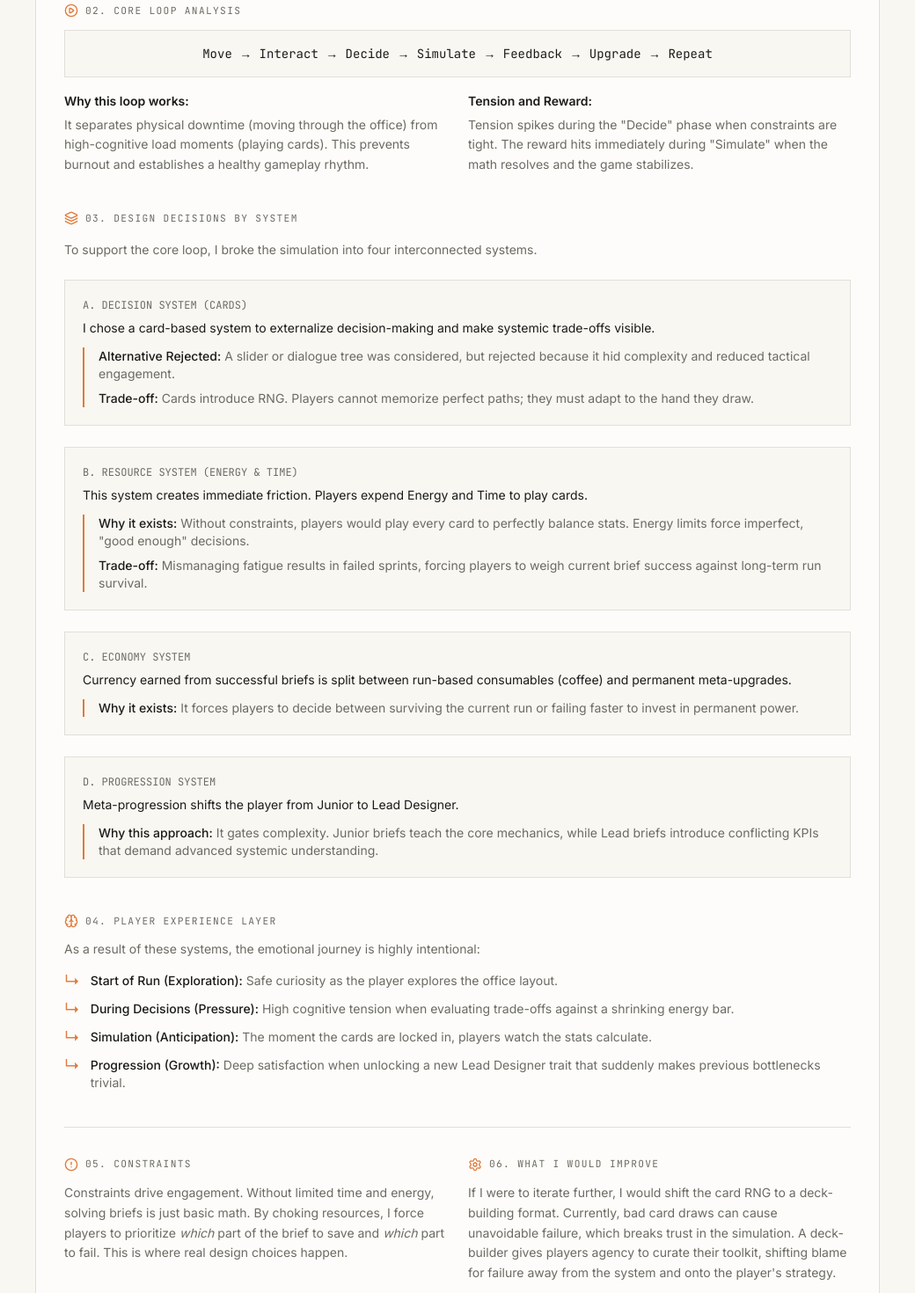
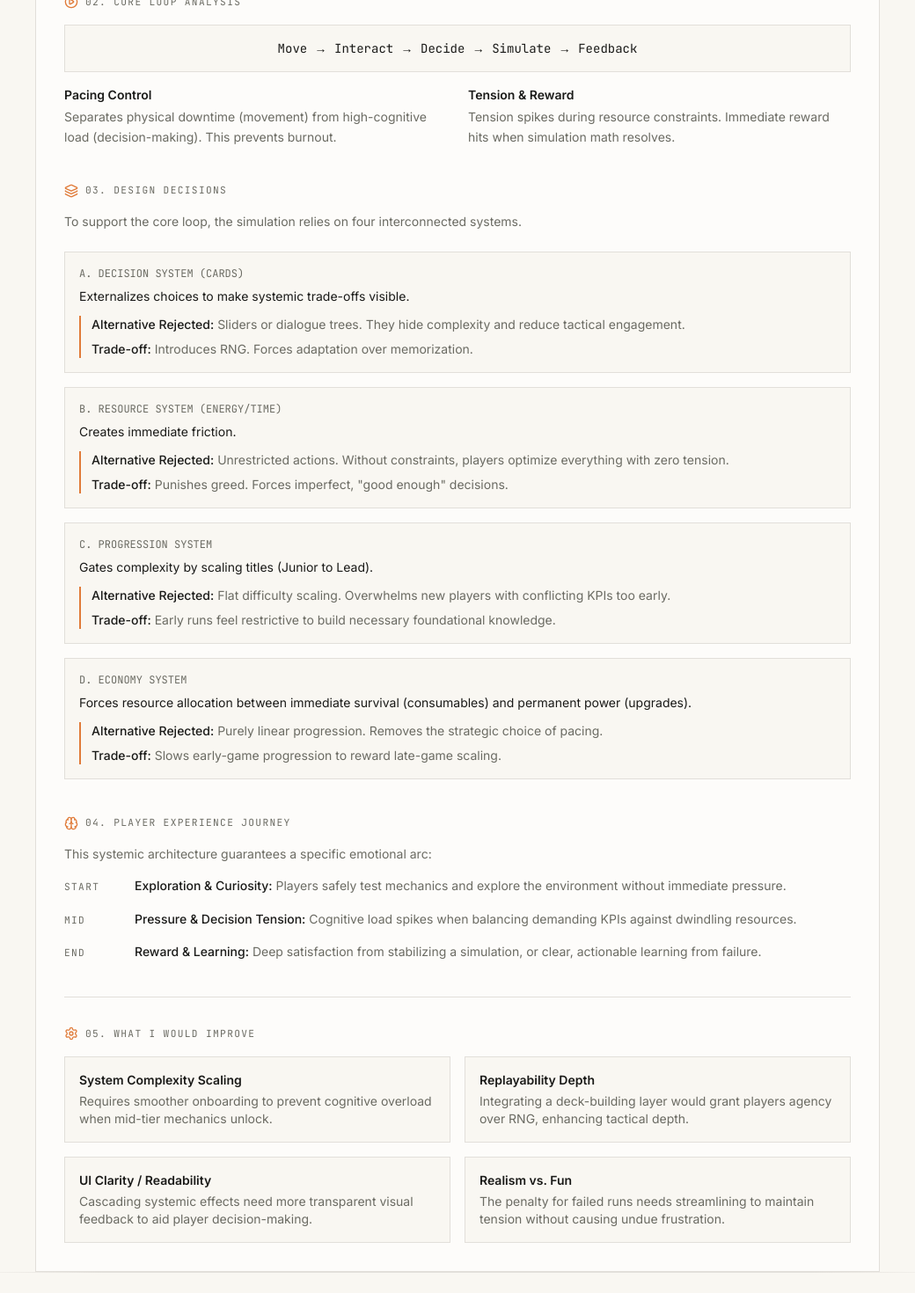
Before and after one commit to Shreyanshdixit6206/GDD-Portfolio, a Next.js app: page / in a window 1280 px wide. Shown: the part 4120-5590 px from the top of the page at 88% size, without its empty margins (120-1160 px from the left). Built offline with nearby package versions, Linux system fonts and the light colour scheme.

Commit message:
Final polish of Spawn Point Case Study for hiring manager review

```diff
--- a/src/components/sections/SpawnPointCaseStudy.tsx
+++ b/src/components/sections/SpawnPointCaseStudy.tsx
@@ -1,7 +1,7 @@
 "use client";
 
 import { motion } from "framer-motion";
-import { GitMerge, Brain, Layers, PlayCircle, Settings, AlertCircle, Lightbulb } from "lucide-react";
+import { GitMerge, Brain, Layers, PlayCircle, Settings, Lightbulb } from "lucide-react";
 import SectionWrapper, { itemVariants } from "../ui/SectionWrapper";
 
 export default function SpawnPointCaseStudy() {
@@ -44,44 +44,45 @@ export default function SpawnPointCaseStudy() {
 
           {/* 1. WHY THIS GAME EXISTS */}
           <section>
-            <div className="flex items-center gap-2 mb-3">
+            <div className="flex items-center gap-2 mb-4">
               <Lightbulb size={16} className="text-[var(--color-accent)]" />
               <span className="mono-label text-[var(--color-accent)]">01. WHY THIS GAME EXISTS</span>
             </div>
-            <p className="text-[var(--color-text)] leading-relaxed text-sm md:text-base mb-3">
-              My design goal was to simulate the actual tension of game development. I chose a roguelike structure because it perfectly mirrors iterative design—failing, learning, and upgrading to try again.
-            </p>
-            <p className="text-[var(--color-text-secondary)] leading-relaxed text-sm md:text-base">
-              The targeted player behavior is strategic resource management. I want players to experience the pressure of balancing ideal mechanics against harsh operational constraints (e.g., sacrificing short-term monetization to stabilize long-term retention).
-            </p>
+            <div className="space-y-3">
+              <p className="text-[var(--color-text)] text-sm md:text-base leading-relaxed">
+                <span className="font-semibold">Intent:</span> To simulate the tension of game development.
+              </p>
+              <p className="text-[var(--color-text-secondary)] text-sm md:text-base leading-relaxed">
+                <span className="text-[var(--color-text)] font-semibold">Roguelike Structure:</span> Mirrors iterative design—failing, learning, and upgrading.
+              </p>
+              <p className="text-[var(--color-text-secondary)] text-sm md:text-base leading-relaxed">
+                <span className="text-[var(--color-text)] font-semibold">Player Behavior:</span> Tests strategic resource management. Players must balance ideal mechanics against harsh operational constraints.
+              </p>
+            </div>
           </section>
 
           {/* 2. CORE LOOP ANALYSIS */}
           <section>
-            <div className="flex items-center gap-2 mb-3">
+            <div className="flex items-center gap-2 mb-4">
               <PlayCircle size={16} className="text-[var(--color-accent)]" />
               <span className="mono-label text-[var(--color-accent)]">02. CORE LOOP ANALYSIS</span>
             </div>
             <div className="p-4 bg-[var(--color-bg)] border border-[var(--color-border)] mb-4">
               <p className="font-mono text-sm text-[var(--color-text)] text-center">
-                Move → Interact → Decide → Simulate → Feedback → Upgrade → Repeat
+                Move → Interact → Decide → Simulate → Feedback
               </p>
             </div>
             <div className="grid md:grid-cols-2 gap-6">
               <div>
-                <p className="text-[var(--color-text)] leading-relaxed text-sm mb-1 font-semibold">
-                  Why this loop works:
-                </p>
+                <p className="text-[var(--color-text)] text-sm mb-1 font-semibold">Pacing Control</p>
                 <p className="text-[var(--color-text-secondary)] text-sm leading-relaxed">
-                  It separates physical downtime (moving through the office) from high-cognitive load moments (playing cards). This prevents burnout and establishes a healthy gameplay rhythm.
+                  Separates physical downtime (movement) from high-cognitive load (decision-making). This prevents burnout.
                 </p>
               </div>
               <div>
-                <p className="text-[var(--color-text)] leading-relaxed text-sm mb-1 font-semibold">
-                  Tension and Reward:
-                </p>
+                <p className="text-[var(--color-text)] text-sm mb-1 font-semibold">Tension & Reward</p>
                 <p className="text-[var(--color-text-secondary)] text-sm leading-relaxed">
-                  Tension spikes during the "Decide" phase when constraints are tight. The reward hits immediately during "Simulate" when the math resolves and the game stabilizes.
+                  Tension spikes during resource constraints. Immediate reward hits when simulation math resolves.
                 </p>
               </div>
             </div>
@@ -91,67 +92,73 @@ export default function SpawnPointCaseStudy() {
           <section>
             <div className="flex items-center gap-2 mb-4">
               <Layers size={16} className="text-[var(--color-accent)]" />
-              <span className="mono-label text-[var(--color-accent)]">03. DESIGN DECISIONS BY SYSTEM</span>
+              <span className="mono-label text-[var(--color-accent)]">03. DESIGN DECISIONS</span>
             </div>
             <p className="text-[var(--color-text-secondary)] text-sm mb-6">
-              To support the core loop, I broke the simulation into four interconnected systems.
+              To support the core loop, the simulation relies on four interconnected systems.
             </p>
 
-            <div className="space-y-6">
+            <div className="space-y-4">
               {/* Decision System */}
-              <div className="border border-[var(--color-border)] p-5 bg-[var(--color-bg)]">
+              <div className="border border-[var(--color-border)] p-4 bg-[var(--color-bg)]">
                 <span className="font-mono text-xs text-[var(--color-text-secondary)] block mb-2">A. DECISION SYSTEM (CARDS)</span>
                 <p className="text-sm text-[var(--color-text)] mb-3">
-                  I chose a card-based system to externalize decision-making and make systemic trade-offs visible.
+                  Externalizes choices to make systemic trade-offs visible.
                 </p>
-                <div className="pl-4 border-l-2 border-[var(--color-accent)] space-y-2">
+                <div className="pl-3 border-l-2 border-[var(--color-accent)] space-y-2">
                   <p className="text-sm text-[var(--color-text-secondary)]">
-                    <span className="text-[var(--color-text)] font-medium">Alternative Rejected:</span> A slider or dialogue tree was considered, but rejected because it hid complexity and reduced tactical engagement.
+                    <span className="text-[var(--color-text)] font-medium">Alternative Rejected:</span> Sliders or dialogue trees. They hide complexity and reduce tactical engagement.
                   </p>
                   <p className="text-sm text-[var(--color-text-secondary)]">
-                    <span className="text-[var(--color-text)] font-medium">Trade-off:</span> Cards introduce RNG. Players cannot memorize perfect paths; they must adapt to the hand they draw.
+                    <span className="text-[var(--color-text)] font-medium">Trade-off:</span> Introduces RNG. Forces adaptation over memorization.
                   </p>
                 </div>
               </div>
 
               {/* Resource System */}
-              <div className="border border-[var(--color-border)] p-5 bg-[var(--color-bg)]">
-                <span className="font-mono text-xs text-[var(--color-text-secondary)] block mb-2">B. RESOURCE SYSTEM (ENERGY & TIME)</span>
+              <div className="border border-[var(--color-border)] p-4 bg-[var(--color-bg)]">
+                <span className="font-mono text-xs text-[var(--color-text-secondary)] block mb-2">B. RESOURCE SYSTEM (ENERGY/TIME)</span>
                 <p className="text-sm text-[var(--color-text)] mb-3">
-                  This system creates immediate friction. Players expend Energy and Time to play cards.
+                  Creates immediate friction.
                 </p>
-                <div className="pl-4 border-l-2 border-[var(--color-accent)] space-y-2">
+                <div className="pl-3 border-l-2 border-[var(--color-accent)] space-y-2">
                   <p className="text-sm text-[var(--color-text-secondary)]">
-                    <span className="text-[var(--color-text)] font-medium">Why it exists:</span> Without constraints, players would play every card to perfectly balance stats. Energy limits force imperfect, "good enough" decisions.
+                    <span className="text-[var(--color-text)] font-medium">Alternative Rejected:</span> Unrestricted actions. Without constraints, players optimize everything with zero tension.
                   </p>
                   <p className="text-sm text-[var(--color-text-secondary)]">
-                    <span className="text-[var(--color-text)] font-medium">Trade-off:</span> Mismanaging fatigue results in failed sprints, forcing players to weigh current brief success against long-term run survival.
+                    <span className="text-[var(--color-text)] font-medium">Trade-off:</span> Punishes greed. Forces imperfect, "good enough" decisions.
+                  </p>
+                </div>
+              </div>
+
+              {/* Progression System */}
+              <div className="border border-[var(--color-border)] p-4 bg-[var(--color-bg)]">
+                <span className="font-mono text-xs text-[var(--color-text-secondary)] block mb-2">C. PROGRESSION SYSTEM</span>
+                <p className="text-sm text-[var(--color-text)] mb-3">
+                  Gates complexity by scaling titles (Junior to Lead).
+                </p>
+                <div className="pl-3 border-l-2 border-[var(--color-accent)] space-y-2">
+                  <p className="text-sm text-[var(--color-text-secondary)]">
+                    <span className="text-[var(--color-text)] font-medium">Alternative Rejected:</span> Flat difficulty scaling. Overwhelms new players with conflicting KPIs too early.
+                  </p>
+                  <p className="text-sm text-[var(--color-text-secondary)]">
+                    <span className="text-[var(--color-text)] font-medium">Trade-off:</span> Early runs feel restrictive to build necessary foundational knowledge.
                   </p>
                 </div>
               </div>
 
               {/* Economy System */}
-              <div className="border border-[var(--color-border)] p-5 bg-[var(--color-bg)]">
-                <span className="font-mono text-xs text-[var(--color-text-secondary)] block mb-2">C. ECONOMY SYSTEM</span>
+              <div className="border border-[var(--color-border)] p-4 bg-[var(--color-bg)]">
+                <span className="font-mono text-xs text-[var(--color-text-secondary)] block mb-2">D. ECONOMY SYSTEM</span>
                 <p className="text-sm text-[var(--color-text)] mb-3">
-                  Currency earned from successful briefs is split between run-based consumables (coffee) and permanent meta-upgrades.
+                  Forces resource allocation between immediate survival (consumables) and permanent power (upgrades).
                 </p>
-                <div className="pl-4 border-l-2 border-[var(--color-accent)] space-y-2">
+                <div className="pl-3 border-l-2 border-[var(--color-accent)] space-y-2">
                   <p className="text-sm text-[var(--color-text-secondary)]">
-                    <span className="text-[var(--color-text)] font-medium">Why it exists:</span> It forces players to decide between surviving the current run or failing faster to invest in permanent power.
+                    <span className="text-[var(--color-text)] font-medium">Alternative Rejected:</span> Purely linear progression. Removes the strategic choice of pacing.
                   </p>
-                </div>
-              </div>
-
-              {/* Progression System */}
-              <div className="border border-[var(--color-border)] p-5 bg-[var(--color-bg)]">
-                <span className="font-mono text-xs text-[var(--color-text-secondary)] block mb-2">D. PROGRESSION SYSTEM</span>
-                <p className="text-sm text-[var(--color-text)] mb-3">
-                  Meta-progression shifts the player from Junior to Lead Designer.
-                </p>
-                <div className="pl-4 border-l-2 border-[var(--color-accent)] space-y-2">
                   <p className="text-sm text-[var(--color-text-secondary)]">
-                    <span className="text-[var(--color-text)] font-medium">Why this approach:</span> It gates complexity. Junior briefs teach the core mechanics, while Lead briefs introduce conflicting KPIs that demand advanced systemic understanding.
+                    <span className="text-[var(--color-text)] font-medium">Trade-off:</span> Slows early-game progression to reward late-game scaling.
                   </p>
                 </div>
               </div>
@@ -160,55 +167,54 @@ export default function SpawnPointCaseStudy() {
 
           {/* 4. PLAYER EXPERIENCE LAYER */}
           <section>
-            <div className="flex items-center gap-2 mb-3">
+            <div className="flex items-center gap-2 mb-4">
               <Brain size={16} className="text-[var(--color-accent)]" />
-              <span className="mono-label text-[var(--color-accent)]">04. PLAYER EXPERIENCE LAYER</span>
+              <span className="mono-label text-[var(--color-accent)]">04. PLAYER EXPERIENCE JOURNEY</span>
             </div>
             <p className="text-[var(--color-text-secondary)] text-sm mb-4">
-              As a result of these systems, the emotional journey is highly intentional:
+              This systemic architecture guarantees a specific emotional arc:
             </p>
-            <ul className="space-y-3">
-              <li className="flex gap-3">
-                <span className="text-[var(--color-accent)] text-lg leading-none mt-0.5">↳</span>
-                <p className="text-[var(--color-text-secondary)] text-sm"><span className="text-[var(--color-text)] font-medium">Start of Run (Exploration):</span> Safe curiosity as the player explores the office layout.</p>
-              </li>
-              <li className="flex gap-3">
-                <span className="text-[var(--color-accent)] text-lg leading-none mt-0.5">↳</span>
-                <p className="text-[var(--color-text-secondary)] text-sm"><span className="text-[var(--color-text)] font-medium">During Decisions (Pressure):</span> High cognitive tension when evaluating trade-offs against a shrinking energy bar.</p>
-              </li>
-              <li className="flex gap-3">
-                <span className="text-[var(--color-accent)] text-lg leading-none mt-0.5">↳</span>
-                <p className="text-[var(--color-text-secondary)] text-sm"><span className="text-[var(--color-text)] font-medium">Simulation (Anticipation):</span> The moment the cards are locked in, players watch the stats calculate.</p>
-              </li>
-              <li className="flex gap-3">
-                <span className="text-[var(--color-accent)] text-lg leading-none mt-0.5">↳</span>
-                <p className="text-[var(--color-text-secondary)] text-sm"><span className="text-[var(--color-text)] font-medium">Progression (Growth):</span> Deep satisfaction when unlocking a new Lead Designer trait that suddenly makes previous bottlenecks trivial.</p>
-              </li>
-            </ul>
+            <div className="space-y-4">
+              <div className="flex gap-4 items-start">
+                <span className="mono-label text-[var(--color-text)] mt-0.5 w-16 shrink-0">START</span>
+                <p className="text-[var(--color-text-secondary)] text-sm"><span className="text-[var(--color-text)] font-medium">Exploration & Curiosity:</span> Players safely test mechanics and explore the environment without immediate pressure.</p>
+              </div>
+              <div className="flex gap-4 items-start">
+                <span className="mono-label text-[var(--color-text)] mt-0.5 w-16 shrink-0">MID</span>
+                <p className="text-[var(--color-text-secondary)] text-sm"><span className="text-[var(--color-text)] font-medium">Pressure & Decision Tension:</span> Cognitive load spikes when balancing demanding KPIs against dwindling resources.</p>
+              </div>
+              <div className="flex gap-4 items-start">
+                <span className="mono-label text-[var(--color-text)] mt-0.5 w-16 shrink-0">END</span>
+                <p className="text-[var(--color-text-secondary)] text-sm"><span className="text-[var(--color-text)] font-medium">Reward & Learning:</span> Deep satisfaction from stabilizing a simulation, or clear, actionable learning from failure.</p>
+              </div>
+            </div>
           </section>
 
-          {/* 5. CONSTRAINTS & 6. WHAT I WOULD IMPROVE */}
-          <div className="grid grid-cols-1 md:grid-cols-2 gap-6 border-t border-[var(--color-border)] pt-8">
-            <section>
-              <div className="flex items-center gap-2 mb-3">
-                <AlertCircle size={16} className="text-[var(--color-accent)]" />
-                <span className="mono-label text-[var(--color-accent)]">05. CONSTRAINTS</span>
+          {/* 5. WHAT I WOULD IMPROVE */}
+          <section className="border-t border-[var(--color-border)] pt-8">
+            <div className="flex items-center gap-2 mb-4">
+              <Settings size={16} className="text-[var(--color-accent)]" />
+              <span className="mono-label text-[var(--color-accent)]">05. WHAT I WOULD IMPROVE</span>
+            </div>
+            <div className="grid md:grid-cols-2 gap-4">
+              <div className="p-4 bg-[var(--color-bg)] border border-[var(--color-border)]">
+                <p className="text-[var(--color-text)] text-sm font-semibold mb-1">System Complexity Scaling</p>
+                <p className="text-[var(--color-text-secondary)] text-sm">Requires smoother onboarding to prevent cognitive overload when mid-tier mechanics unlock.</p>
               </div>
-              <p className="text-[var(--color-text-secondary)] leading-relaxed text-sm">
-                Constraints drive engagement. Without limited time and energy, solving briefs is just basic math. By choking resources, I force players to prioritize <em>which</em> part of the brief to save and <em>which</em> part to fail. This is where real design choices happen.
-              </p>
-            </section>
-
-            <section>
-              <div className="flex items-center gap-2 mb-3">
-                <Settings size={16} className="text-[var(--color-accent)]" />
-                <span className="mono-label text-[var(--color-accent)]">06. WHAT I WOULD IMPROVE</span>
+              <div className="p-4 bg-[var(--color-bg)] border border-[var(--color-border)]">
+                <p className="text-[var(--color-text)] text-sm font-semibold mb-1">Replayability Depth</p>
+                <p className="text-[var(--color-text-secondary)] text-sm">Integrating a deck-building layer would grant players agency over RNG, enhancing tactical depth.</p>
               </div>
-              <p className="text-[var(--color-text-secondary)] leading-relaxed text-sm">
-                If I were to iterate further, I would shift the card RNG to a deck-building format. Currently, bad card draws can cause unavoidable failure, which breaks trust in the simulation. A deck-builder gives players agency to curate their toolkit, shifting blame for failure away from the system and onto the player's strategy.
-              </p>
-            </section>
-          </div>
+              <div className="p-4 bg-[var(--color-bg)] border border-[var(--color-border)]">
+                <p className="text-[var(--color-text)] text-sm font-semibold mb-1">UI Clarity / Readability</p>
+                <p className="text-[var(--color-text-secondary)] text-sm">Cascading systemic effects need more transparent visual feedback to aid player decision-making.</p>
+              </div>
+              <div className="p-4 bg-[var(--color-bg)] border border-[var(--color-border)]">
+                <p className="text-[var(--color-text)] text-sm font-semibold mb-1">Realism vs. Fun</p>
+                <p className="text-[var(--color-text-secondary)] text-sm">The penalty for failed runs needs streamlining to maintain tension without causing undue frustration.</p>
+              </div>
+            </div>
+          </section>
 
         </div>
       </motion.div>
```
